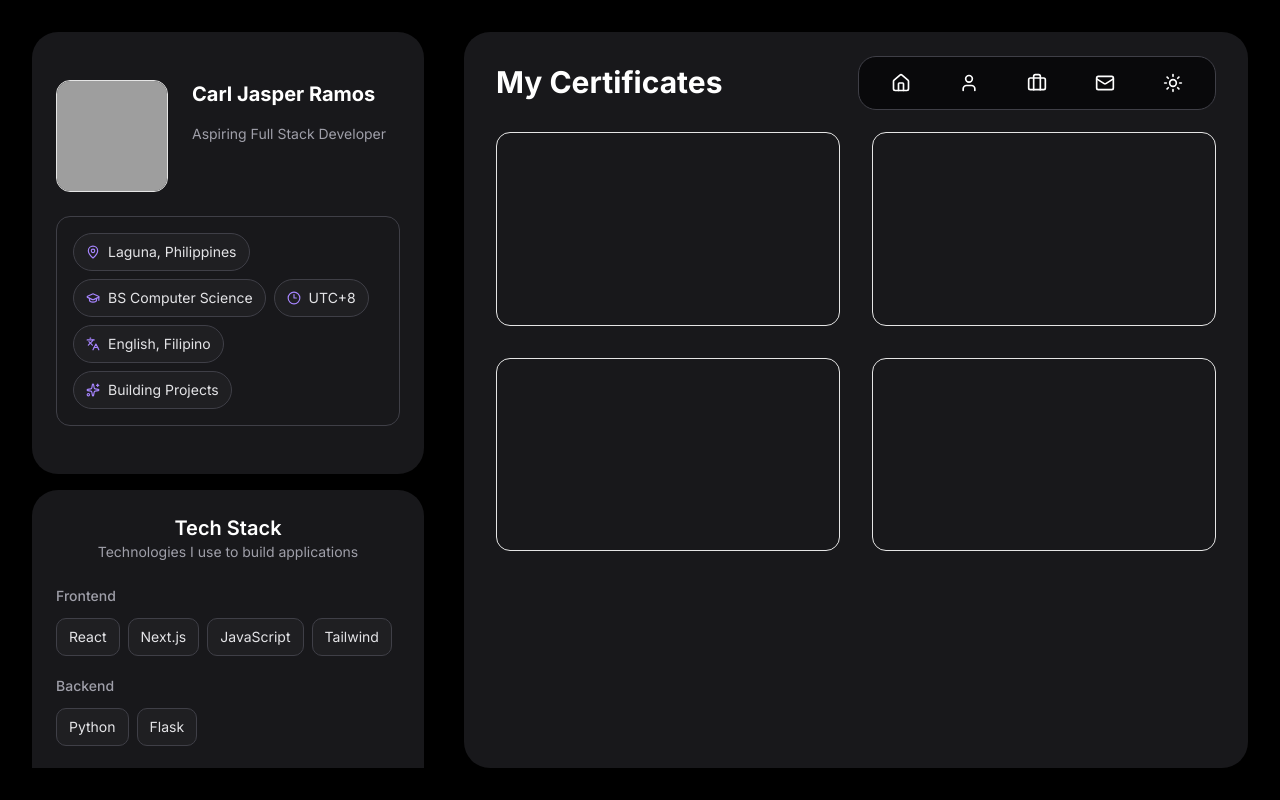
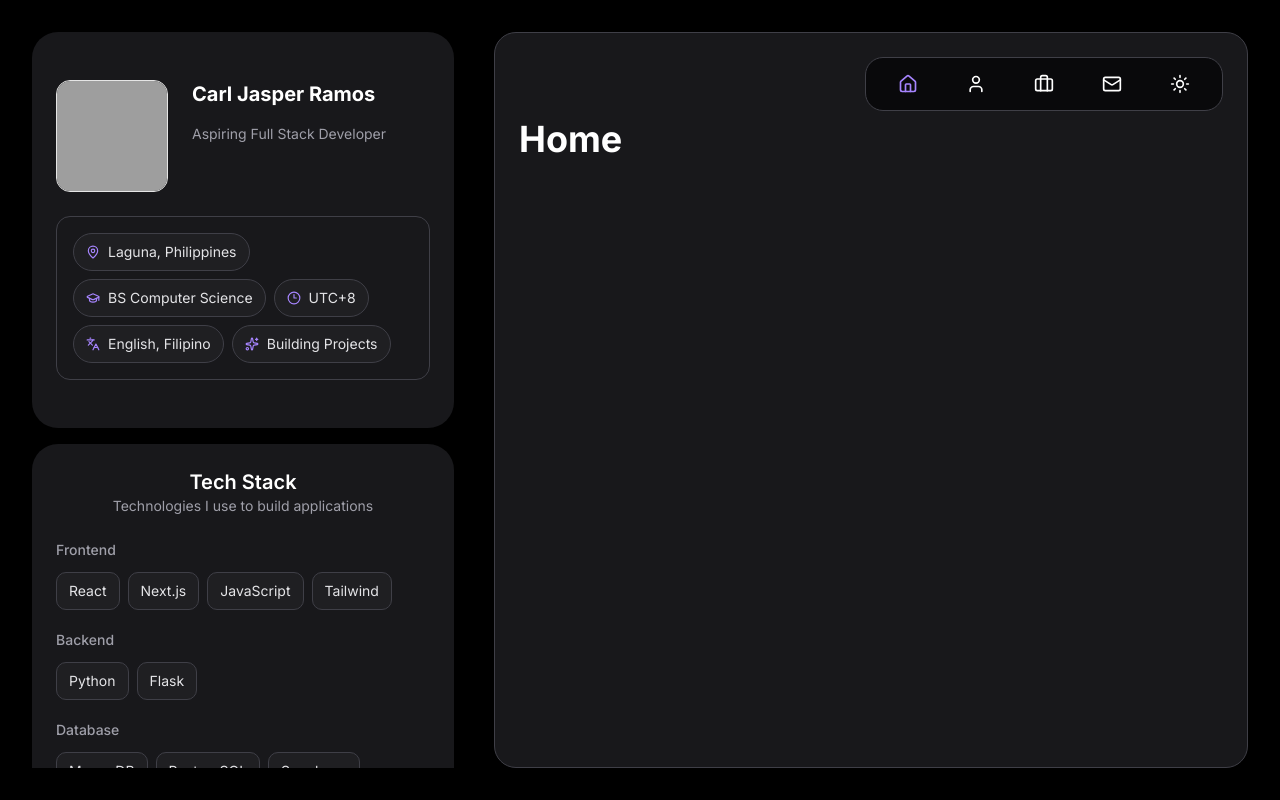
Before and after one commit to zora-ao/portfolio_v2, a Next.js app: page / in a window 1280 px wide. Built offline with nearby package versions, Linux system fonts and the light colour scheme; grey boxes are pictures that could not be loaded.

Commit message:
added some information the left container

```diff
--- a/app/page.tsx
+++ b/app/page.tsx
@@ -1,16 +1,16 @@
-import CertificatesGrid from "@/components/certificates-grid";
 import ProfileCard from "@/components/profile-card";
 import SkillsCard from "@/components/skills-card";
 import SocialsCard from "@/components/socials-cards";
+import RightContainer from "@/components/right-container";
 
 export default function Home() {
   return (
-    <main className="h-screen bg-black p-8">
+    <main className="h-screen bg-black p-8 overflow-hidden">
       <div className="mx-auto h-full max-w-7xl">
-        <div className="grid h-full gap-8 lg:grid-cols-[400px_1fr]">
+        <div className="grid h-full gap-8 lg:grid-cols-[430px_1fr]">
 
           {/* Left Side */}
-          <aside className="h-full overflow-y-auto pr-2 scrollbar-hide">
+          <aside className="h-full overflow-y-auto scrollbar-hide pr-2">
             <div className="space-y-4">
               <ProfileCard />
               <SkillsCard />
@@ -19,9 +19,7 @@ export default function Home() {
           </aside>
 
           {/* Right Side */}
-          <section className="h-full">
-            <CertificatesGrid />
-          </section>
+          <RightContainer />
 
         </div>
       </div>
--- a/components/certificates-grid.tsx
+++ /dev/null
@@ -1,26 +0,0 @@
-import BottomNav from "./navigation";
-import { Card, CardContent } from "./ui/card";
-
-export default function CertificatesGrid(){
-
-  return (
-    <Card className="h-full bg-zinc-900">
-    <CardContent className="px-8">
-      <BottomNav />
-
-      <h2 className="text-3xl text-white font-bold">
-        My Certificates
-      </h2>
-
-      <div className="mt-8 grid grid-cols-2 gap-8">
-        {Array.from({ length: 4 }).map((_, i) => (
-          <div
-            key={i}
-            className="aspect-video rounded-xl border"
-          />
-        ))}
-      </div>
-    </CardContent>
-  </Card>
-  )
-}
--- a/components/navigation.tsx
+++ b/components/navigation.tsx
@@ -1,17 +1,69 @@
-import { Briefcase, Home, Laptop, Mail, Sun, User } from "lucide-react";
+import { Briefcase, Home, Mail, Sun, User } from "lucide-react";
 
+type Section =
+  | "home"
+  | "about"
+  | "certificates"
+  | "contact";
 
-export default function BottomNav(){
+interface BottomNavProps {
+  activeSection: Section;
+  setActiveSection: (section: Section) => void;
+}
 
+export default function BottomNav({
+  activeSection,
+  setActiveSection,
+}: BottomNavProps) {
   return (
-    <div className="mb-2 flex justify-end relative">
-      <nav className="flex items-center absolute right-0 gap-12 rounded-2xl border border-zinc-700 bg-zinc-950 px-8 py-4">
-        <Home className="h-5 w-5 text-white" />
-        <User className="h-5 w-5 text-white" />
-        <Briefcase className="h-5 w-5 text-white" />
-        <Mail className="h-5 w-5 text-white" />
-        <Sun className="h-5 w-5 text-white" />
+    <div className="mb-2 flex justify-end">
+      <nav className="flex items-center gap-12 rounded-2xl border border-zinc-700 bg-zinc-950 px-8 py-4">
+
+        <button onClick={() => setActiveSection("home")}>
+          <Home
+            className={`h-5 w-5 ${
+              activeSection === "home"
+                ? "text-violet-400"
+                : "text-white"
+            }`}
+          />
+        </button>
+
+        <button onClick={() => setActiveSection("about")}>
+          <User
+            className={`h-5 w-5 ${
+              activeSection === "about"
+                ? "text-violet-400"
+                : "text-white"
+            }`}
+          />
+        </button>
+
+        <button onClick={() => setActiveSection("certificates")}>
+          <Briefcase
+            className={`h-5 w-5 ${
+              activeSection === "certificates"
+                ? "text-violet-400"
+                : "text-white"
+            }`}
+          />
+        </button>
+
+        <button onClick={() => setActiveSection("contact")}>
+          <Mail
+            className={`h-5 w-5 ${
+              activeSection === "contact"
+                ? "text-violet-400"
+                : "text-white"
+            }`}
+          />
+        </button>
+
+        <button>
+          <Sun className="h-5 w-5 text-white" />
+        </button>
+
       </nav>
     </div>
-  )
+  );
 }
--- /dev/null
+++ b/components/right-container.tsx
@@ -0,0 +1,56 @@
+"use client";
+
+import { useState } from "react";
+
+import BottomNav from "./navigation";
+
+import HomeSection from "./sections/home-section";
+import CertificatesSection from "./sections/certificates-section";
+import AboutSection from "./sections/about-section";
+import ContactSection from "./sections/contact-section";
+
+
+type Section =
+  | "home"
+  | "about"
+  | "certificates"
+  | "contact";
+
+export default function RightContainer() {
+  const [activeSection, setActiveSection] =
+    useState<Section>("home");
+
+  const renderContent = () => {
+    switch (activeSection) {
+      case "home":
+        return <HomeSection />;
+
+      case "about":
+        return <AboutSection />;
+
+      case "certificates":
+        return <CertificatesSection />;
+
+      case "contact":
+        return <ContactSection />;
+
+      default:
+        return <HomeSection />;
+    }
+  };
+
+  return (
+    <section className="flex h-full min-h-0 flex-col rounded-3xl border border-zinc-700 bg-zinc-900 p-6">
+
+      <BottomNav
+        activeSection={activeSection}
+        setActiveSection={setActiveSection}
+      />
+
+      <div className="min-h-0 flex-1 overflow-y-auto scrollbar-hide">
+        {renderContent()}
+      </div>
+
+    </section>
+  );
+}
--- /dev/null
+++ b/components/sections/about-section.tsx
@@ -0,0 +1,11 @@
+import React from 'react'
+
+const AboutSection = () => {
+  return (
+    <div>
+      About
+    </div>
+  )
+}
+
+export default AboutSection
--- /dev/null
+++ b/components/sections/certificates-section.tsx
@@ -0,0 +1,63 @@
+import Image from "next/image";
+import BottomNav from "../navigation";
+import { Card, CardContent } from "../ui/card";
+
+const certificates = [
+  {
+    name: "Legacy Responsive Web Design",
+    src: "/certificates/legacy_responsive_web_design.png",
+  },
+  {
+    name: "Legacy",
+    src: "/certificates/legacy_responsive_web_design.png",
+  },
+  {
+    name: "Legacy",
+    src: "/certificates/legacy_responsive_web_design.png",
+  },
+  {
+    name: "Legacy",
+    src: "/certificates/legacy_responsive_web_design.png",
+  },
+  {
+    name: "Legacy",
+    src: "/certificates/legacy_responsive_web_design.png",
+  },
+  {
+    name: "Legacy",
+    src: "/certificates/legacy_responsive_web_design.png",
+  },
+];
+
+export default function CertificatesSection() {
+  return (
+    <div className="h-full">
+      <h2 className="mb-6 text-2xl font-bold text-white">
+        My Certificates
+      </h2>
+
+      <div className="h-full overflow-y-auto scrollbar-hide">
+        <div className="grid grid-cols-1 gap-8 md:grid-cols-2">
+          {certificates.map((certificate, i) => (
+            <div
+              key={i}
+              className="flex flex-col items-center space-y-3"
+            >
+              <Image
+                src={certificate.src}
+                alt={certificate.name}
+                width={500}
+                height={300}
+                className="w-full rounded-xl border border-zinc-700 object-cover"
+              />
+
+              <h3 className="text-center text-sm text-zinc-200">
+                {certificate.name}
+              </h3>
+            </div>
+          ))}
+        </div>
+      </div>
+    </div>
+  );
+}
--- /dev/null
+++ b/components/sections/contact-section.tsx
@@ -0,0 +1,11 @@
+import React from 'react'
+
+const ContactSection = () => {
+  return (
+    <div>
+      Contact
+    </div>
+  )
+}
+
+export default ContactSection
--- /dev/null
+++ b/components/sections/home-section.tsx
@@ -0,0 +1,11 @@
+// components/sections/home-section.tsx
+
+export default function HomeSection() {
+  return (
+    <div>
+      <h1 className="text-4xl font-bold text-white">
+        Home
+      </h1>
+    </div>
+  );
+}
--- /dev/null
+++ b/types/navigation.ts
@@ -0,0 +1,7 @@
+// types/navigation.ts
+
+export type Section =
+  | "home"
+  | "about"
+  | "certificates"
+  | "contact";
```
Also changed, not shown: public/certificates/legacy_responsive_web_design.png (added).
